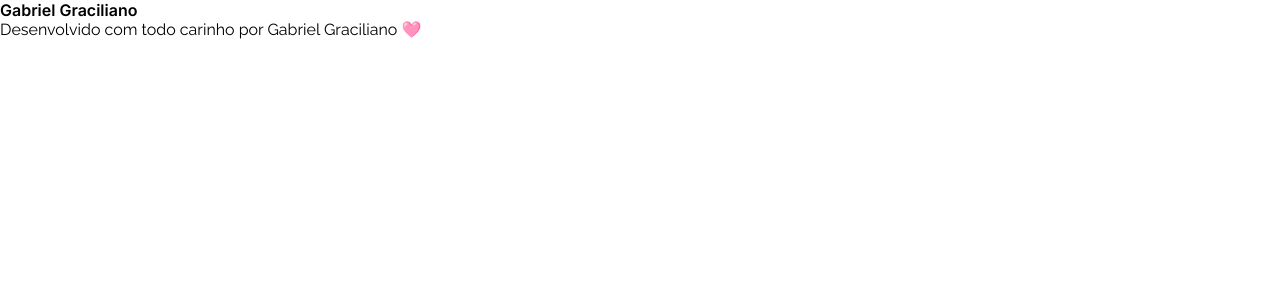
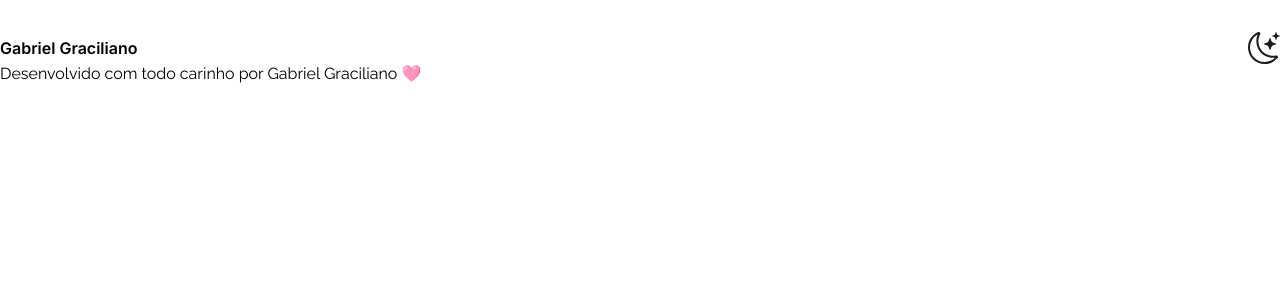
Before and after one commit to GracilianoOG/dio-portfolio, a React (Vite) app: page / in a window 1280 px wide. Shown: the top 300 px of the page. Built offline with nearby package versions, Linux system fonts and the light colour scheme.

Commit message:
Style header and its elements

```diff
--- a/src/components/Header.jsx
+++ b/src/components/Header.jsx
@@ -1,17 +1,41 @@
 import styled from "styled-components";
+import btnIcon from "../assets/images/icons/moon.svg";
 
-const Title = styled.h1`
+const HeaderStyled = styled.header`
+  align-items: center;
+  display: flex;
+  justify-content: space-between;
+  margin-top: 2rem;
+`;
+
+const TitleStyled = styled.h1`
   font-family: "Inter", sans-serif;
   font-weight: 600;
   font-size: 1rem;
   text-transform: capitalize;
 `;
 
+const ButtonStyled = styled.button`
+  border: none;
+  background: none;
+`;
+
+const IconStyled = styled.img`
+  display: block;
+
+  &:hover {
+    cursor: pointer;
+  }
+`;
+
 function Header() {
   return (
-    <header>
-      <Title>Gabriel graciliano</Title>
-    </header>
+    <HeaderStyled>
+      <TitleStyled>Gabriel graciliano</TitleStyled>
+      <ButtonStyled>
+        <IconStyled src={btnIcon} alt="" />
+      </ButtonStyled>
+    </HeaderStyled>
   );
 }
 
```
